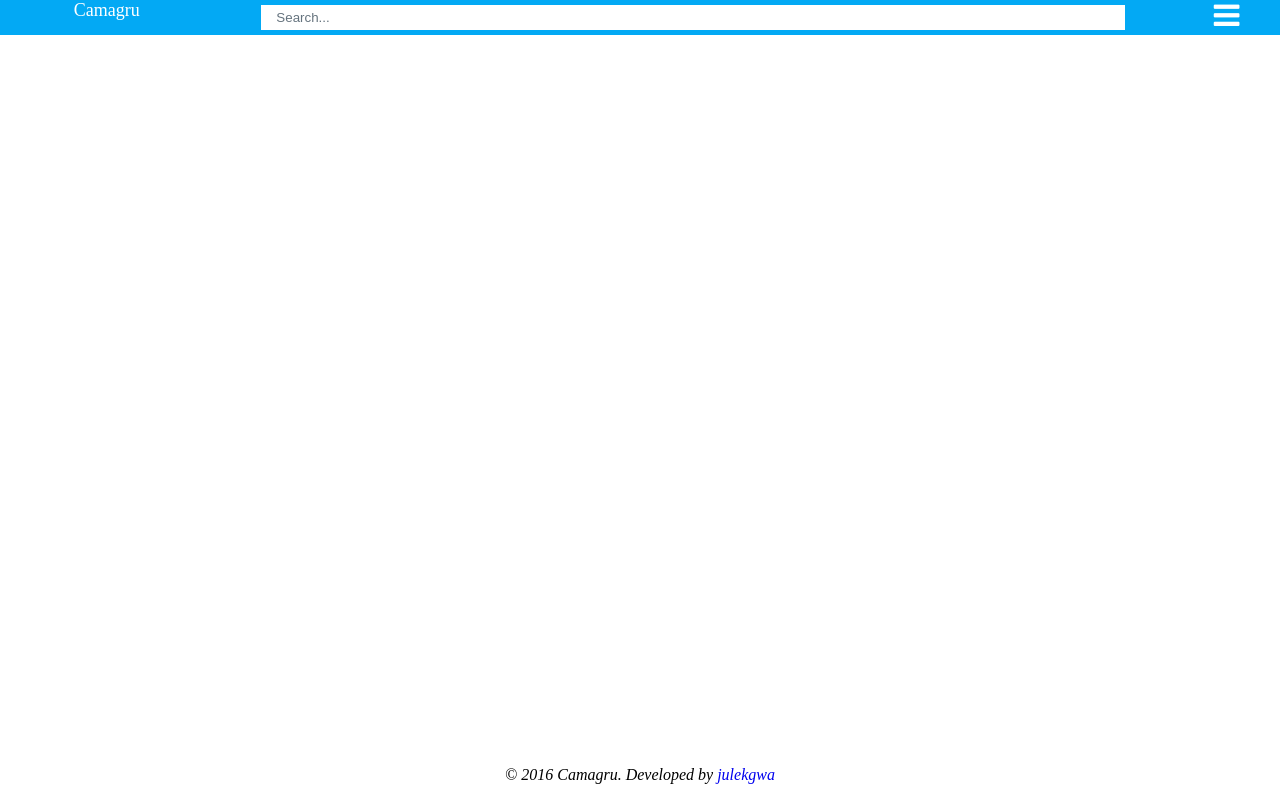
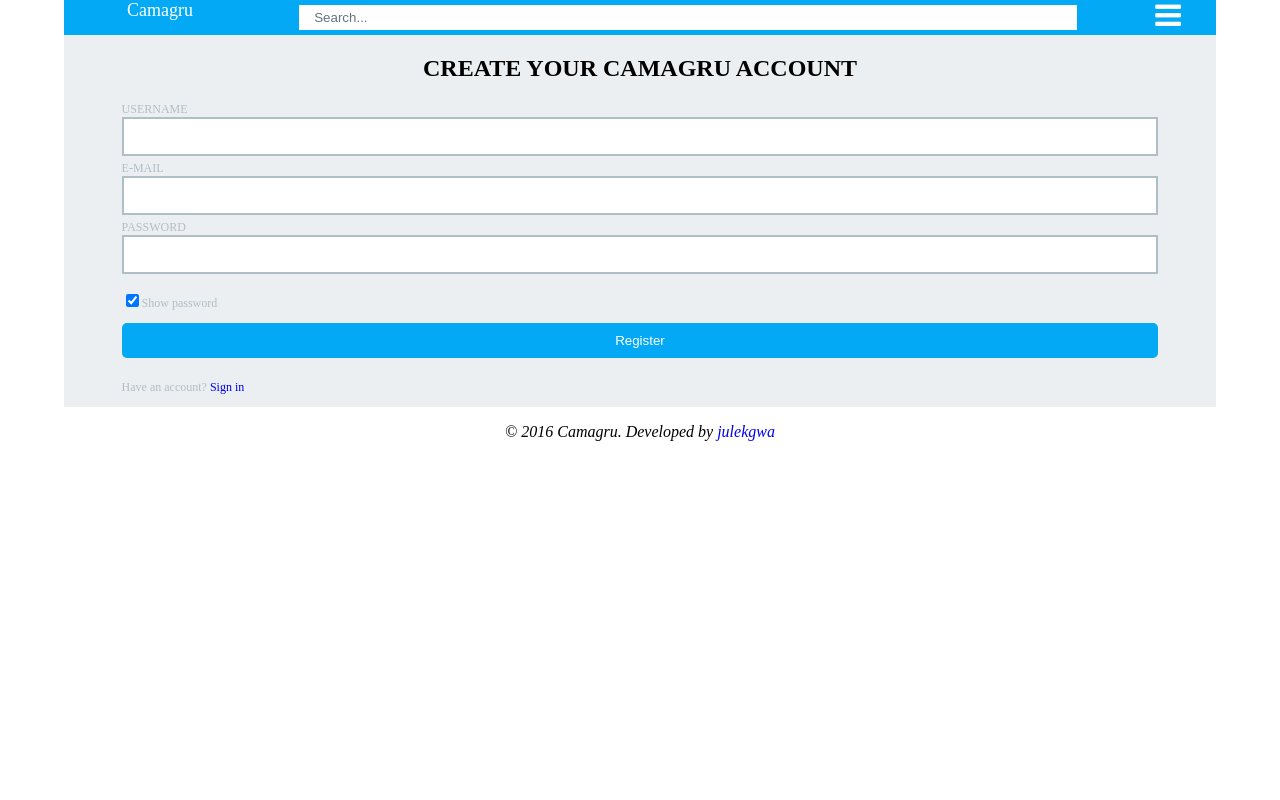
Before and after one commit to julekgwa/Camagru, a PHP site: page /register.php in a window 1280 px wide. Run offline with PHP 8.4, Linux system fonts and the light colour scheme; some web fonts are replaced.

Commit message:
slightly working

```diff
--- a/css/camagru.css
+++ b/css/camagru.css
@@ -71,7 +71,7 @@ footer p {
     background-color: #03A9F4;
 }
 
-.pull-right a, .navbar-brand a {
+.fa-bars, .navbar-brand a {
     color: #fff;
 }
 
@@ -92,7 +92,7 @@ input:valid {
     border-color: #ccc;
 }
 
-.login input[type=text], .login input[type=password] {
+.login input[type=text], .login input[type=password], .login input[type=email] {
     width: 100%;
     margin-bottom: 5px;
     outline: 0;
@@ -106,6 +106,7 @@ input:valid {
     outline: 0;
     padding: 10px;
     border: 0;
+    color: #fff;
     border-radius: 5px;
     margin-bottom: 10px;
 }
@@ -141,4 +142,5 @@ label {
 
 .container {
     background-color: #ECEFF1;
+    border-bottom: 20px;
 }
--- a/css/mistyle.css
+++ b/css/mistyle.css
@@ -17,11 +17,12 @@ form input[type=search] {
     width: 80%;
 }
 
-footer {
-    position: fixed;
-    bottom: 0;
-    width: 100%;
-}
+/*footer {*/
+    /*position: fixed;*/
+    /*bottom: 0;*/
+    /*width: 100%;*/
+    /*left:0px; right:0px; overflow:hidden;*/
+/*}*/
 
 .container {
     width: 90%;
--- a/index.php
+++ b/index.php
@@ -27,7 +27,7 @@
             </div>
         </div>
     </div>
-    <?php require_once('footer.php'); ?>
 </div>
+<?php require_once('footer.php'); ?>
 </body>
 </html>
--- a/login.php
+++ b/login.php
@@ -27,6 +27,7 @@
                     <br>
                     <p><input type="checkbox" checked name="remember"> Remember me <span class="forgot">Forgotten password</span> </p>
                     <input type="submit" value="Login" name="login">
+                    <p>Don't have an account? <a href="register.php">Sign up</a></p>
                 </form>
             </div>
         </div>
--- a/nav.php
+++ b/nav.php
@@ -35,10 +35,11 @@ $_SESSION['last_login'] = time();
             </div>
             <div class="mi-col-xs-1 pull-right">
                 <div class="dropdown">
-                    <a href="#"><i class="fa fa-bars"></i></a>
+                    <a class="menu" href="#"><i class="fa fa-bars"></i></a>
                     <div class="dropdown-content">
-                        <a href="login.php">Login</a>
-                        <a href="#">Logout</a>
+                        <a href="edit_image.php">Egit images</a>
+                        <a href="profile.php">Profile</a>
+                        <a href="logout.php">Logout</a>
                     </div>
                 </div>
             </div>
--- a/register.php
+++ b/register.php
@@ -10,9 +10,29 @@
 <head>
     <?php require_once('header_files.php'); ?>
 </head>
-<body>
+<div class="container clearfix">
     <?php require_once('nav.php'); ?>
-
-    <?php require_once('footer.php'); ?>
-    </body>
+    <div class="row">
+        <div class="mi-col-xs-12">
+            <div class="login">
+                <h2>Create your Camagru Account</h2>
+                <form action="">
+                    <label for="username">Username</label>
+                    <input type="text" name="username" required>
+                    <br>
+                    <label for="email">E-mail</label>
+                    <input type="email" name="email" required>
+                    <br>
+                    <label for="passwd">Password</label>
+                    <input type="password" name="passwd" required>
+                    <br>
+                    <p><input type="checkbox" checked name="remember">Show password </p>
+                    <input type="submit" value="Register" name="register">
+                    <p>Have an account? <a href="login.php">Sign in</a></p>
+                </form>
+            </div>
+        </div>
+    </div>
+</div>
+<?php require_once('footer.php'); ?>
 </html>
```
Also changed, not shown: edit_image.php (added, +28 -0 lines), logout.php (added, +7 -0 lines), profile.php (added, +28 -0 lines).
